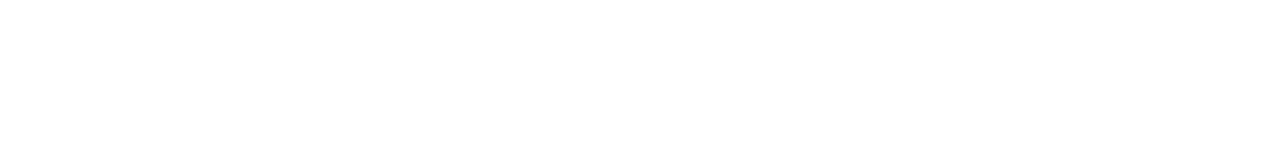
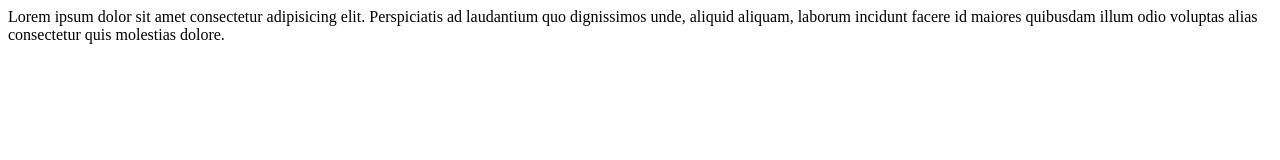
Before and after one commit to duishokova/-git-merge, a plain HTML site: page index.html in a window 1280 px wide. Drawn offline with Linux system fonts and the light colour scheme.

Commit message:
added third

```diff
--- a/index.html
+++ b/index.html
@@ -7,5 +7,12 @@
     <link rel="stylesheet" href="./style.css" />
     <title>Document</title>
   </head>
-  <body></body>
+  <body>
+    <div class="third">
+      Lorem ipsum dolor sit amet consectetur adipisicing elit. Perspiciatis ad
+      laudantium quo dignissimos unde, aliquid aliquam, laborum incidunt facere
+      id maiores quibusdam illum odio voluptas alias consectetur quis molestias
+      dolore.
+    </div>
+  </body>
 </html>
```
